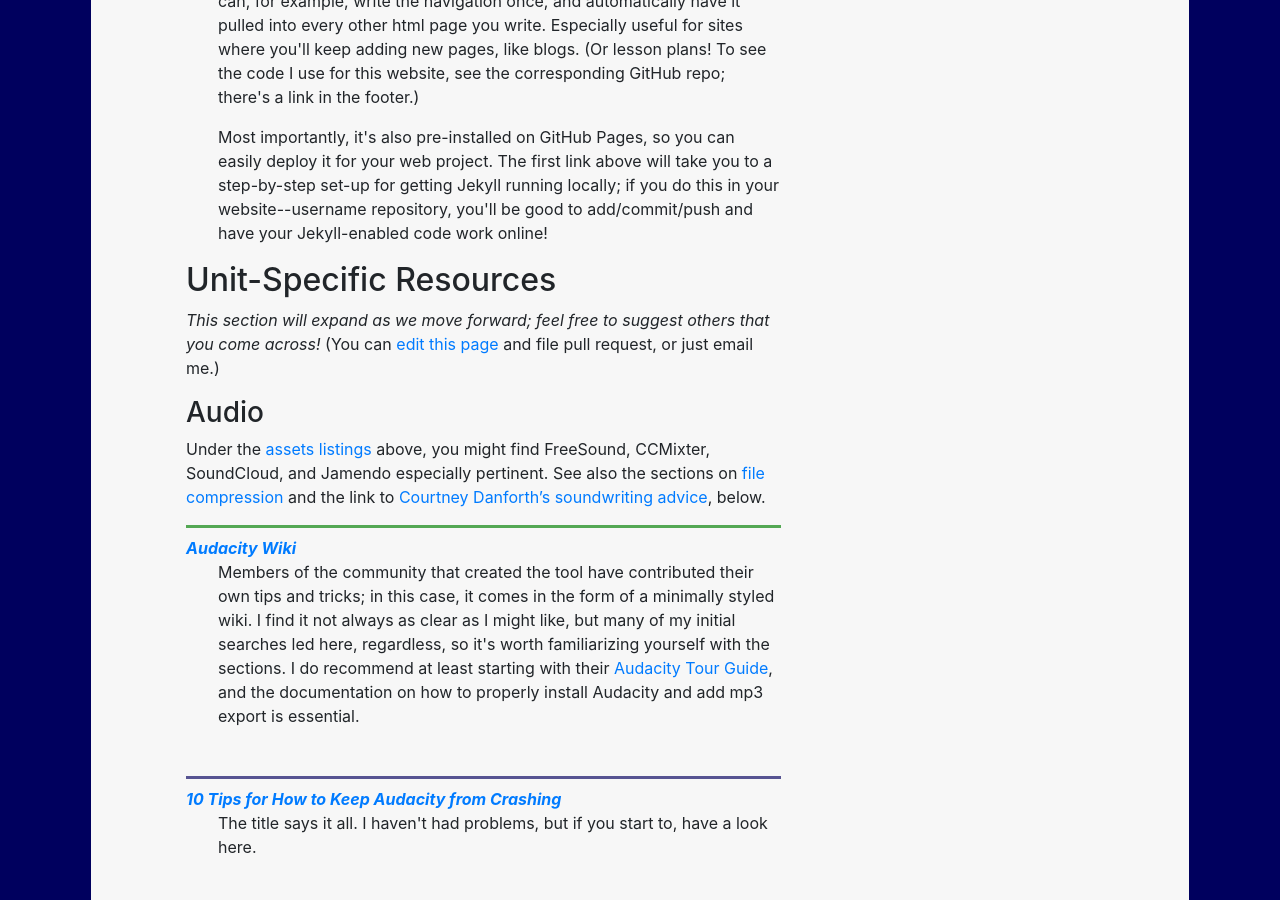
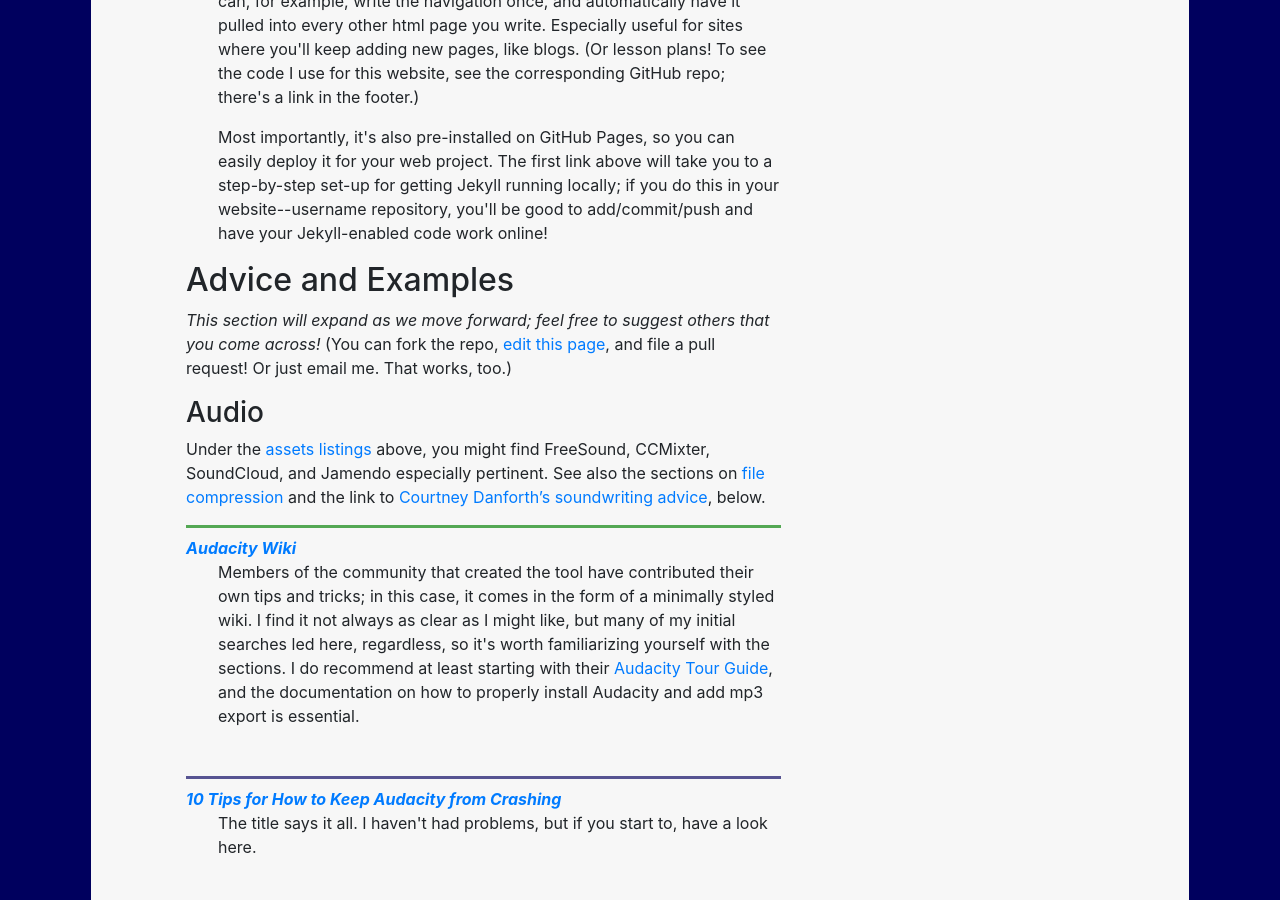
Before and after one commit to benmiller314/cdm2020spring, a Jekyll site: the page built from resources.md, in a window 1280 px wide and 900 px high, scrolled down 5380 px. Built offline with Jekyll 4.4.1, drawn with Linux system fonts in a browser that asks for light colours; our own code applies the rules of GitHub Pages for plain Markdown files; some of the changed text lies outside the part shown.

Commit message:
fix path to edit/view page

```diff
--- a/_includes/credits_and_license.html
+++ b/_includes/credits_and_license.html
@@ -4,5 +4,5 @@
   <a href="http://creativecommons.org/licenses/by-nc/2.0/" rel="licence">Creative Commons BY-NC 2.0</a>.
   Created with <a href="https://jekyllrb.com/docs/github-pages/">Jekyll</a>
   and <a href="https://getbootstrap.com/">Bootstrap CSS</a>.
-  Hosted on <a href="{{site.github.repository_url}}">GitHub</a>. Click here to <a href="{{page.path}}">edit this page.</a>
+  Hosted on <a href="{{site.github.repository_url}}">GitHub</a>. Click here to <a href="{{site.github.repository_url}}/blob/gh-pages{{page.path}}">view page source.</a>
 </p>
--- a/resources.md
+++ b/resources.md
@@ -15,7 +15,7 @@
    - [Sounds and Music](#sounds-and-music)
    - [Visuals](#visuals)
    - [Web Frameworks](#web-frameworks)
-* [Unit-Specific Resources](#unit-specific-resources)
+* [Advice and Examples](#advice-and-examples)
    - [Audio](#audio)
    - [Visual](#visual)
    - [Web Design](#web-design)
@@ -125,8 +125,8 @@
 </dd>
 </dl>
 
-## Unit-Specific Resources
-*This section will expand as we move forward; feel free to suggest others that you come across!* (You can <a href="https://github.com/benmiller314/cdm2019fall/blob/gh-pages/resources.md">edit this page</a> and file pull request, or just email me.)
+## Advice and Examples
+*This section will expand as we move forward; feel free to suggest others that you come across!* (You can fork the repo, <a href="{{site.github.repository_url}}/blob/gh-pages/{{page.path}}">edit this page</a>, and file a pull request! Or just email me. That works, too.)
 
 ### Audio
 Under the <a href="#free-and-licensed-images-sounds-and-other-assets">assets listings</a> above, you might find FreeSound, CCMixter, SoundCloud, and Jamendo especially pertinent. See also the sections on <a href="#file-compression">file compression</a> and the link to <a href="#other-resource-roundups">Courtney Danforth's soundwriting advice</a>, below.
```
